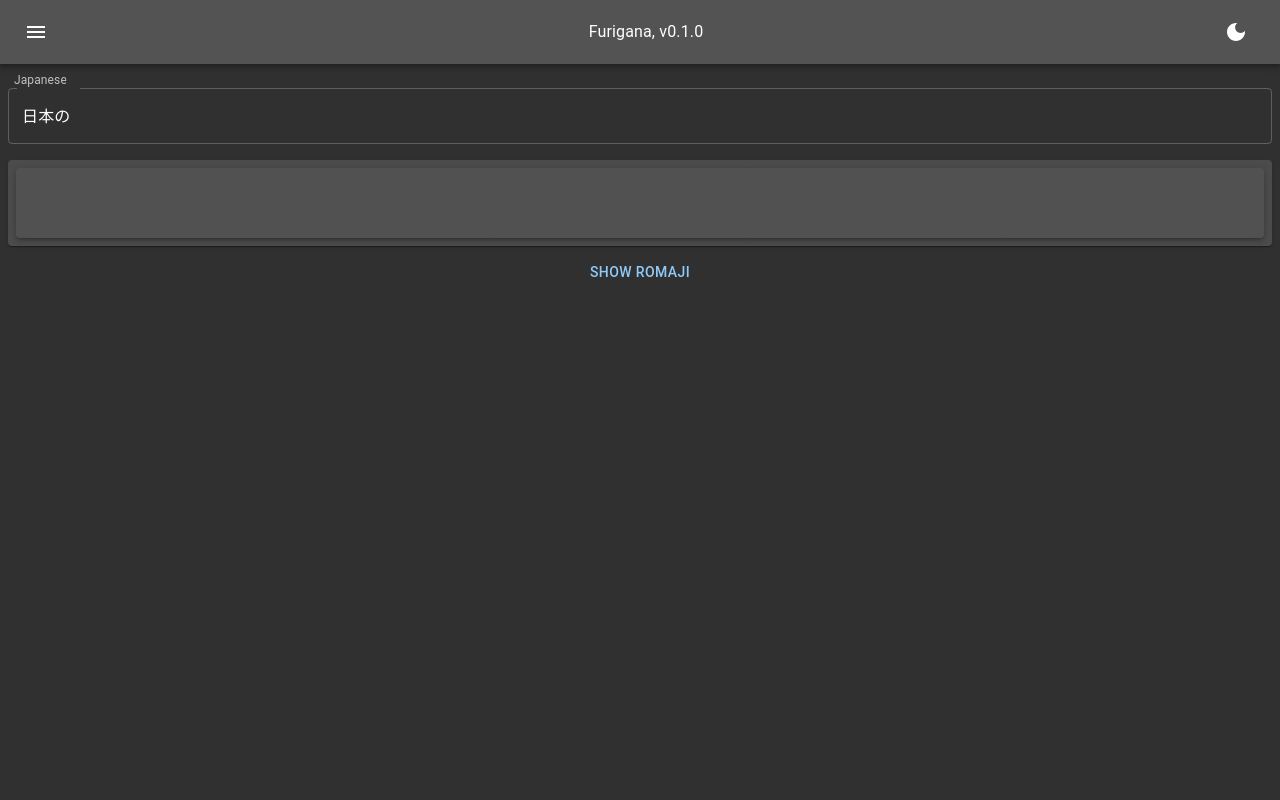
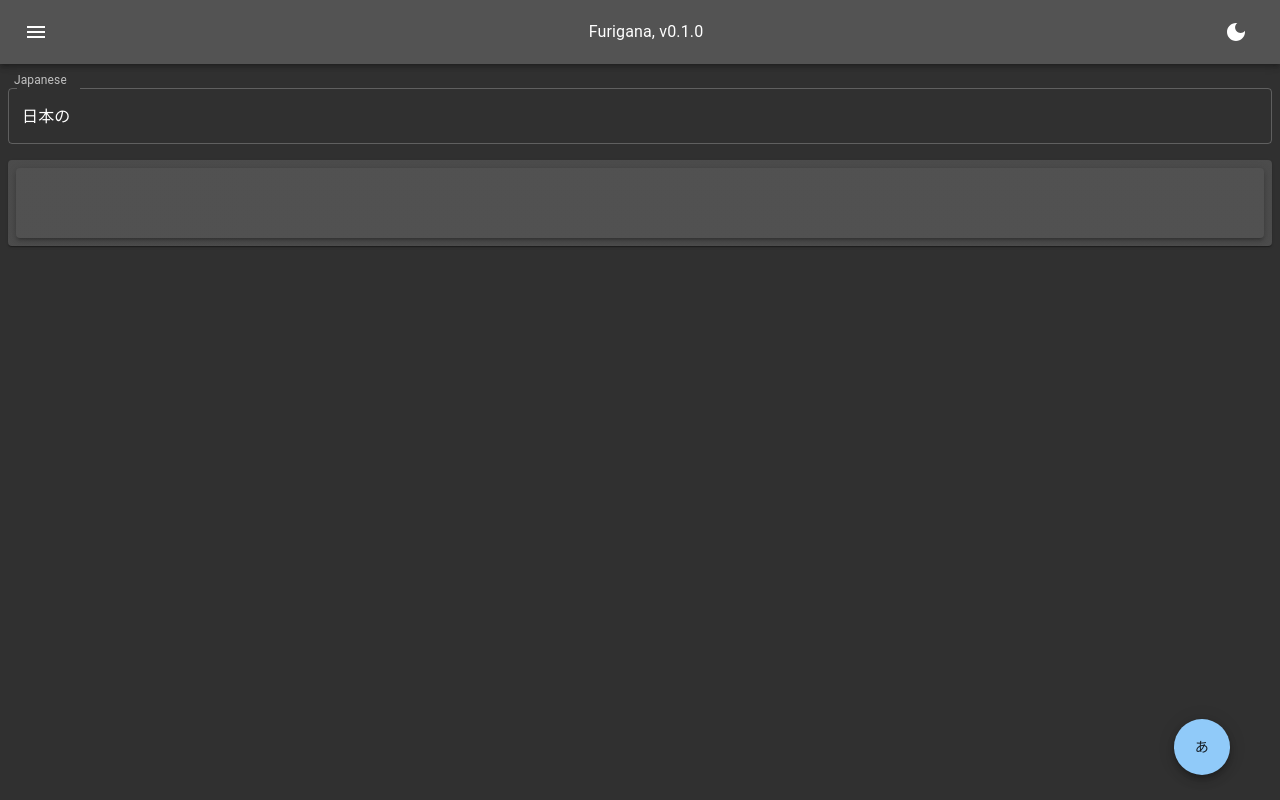
Before and after one commit to quantumsnowball/furigana, a Next.js app: page / in a window 1280 px wide. Built offline with nearby package versions, Linux system fonts and the light colour scheme; what kuroshiro, kuroshiro-analyzer-kuromoji would draw is missing.

Commit message:
layout: fab as toggle button

```diff
--- a/components/Page/Home/index.tsx
+++ b/components/Page/Home/index.tsx
@@ -1,4 +1,4 @@
-import { Button, Paper, styled, TextField, Typography } from "@mui/material";
+import { Button, Fab, Paper, styled, TextField, Typography } from "@mui/material";
 import { useState } from "react";
 import { Overflow, Stretch } from "../../styled/containers";
 import Kuroshiro from "kuroshiro"
@@ -72,9 +72,15 @@ function Home() {
         :
         <Row entry={furigana} />
       }
-      <Button
+      <Fab
+        color='primary'
+        sx={{
+          position: 'absolute',
+          bottom: 25,
+          right: 50
+        }}
         onClick={() => setRomajiOn(!romajiOn)}
-      >{romajiOn ? 'hide Romaji' : 'show Romaji'}</Button>
+      >{romajiOn ? 'A' : 'あ'}</Fab>
     </ContentDiv>
   )
 }
```
